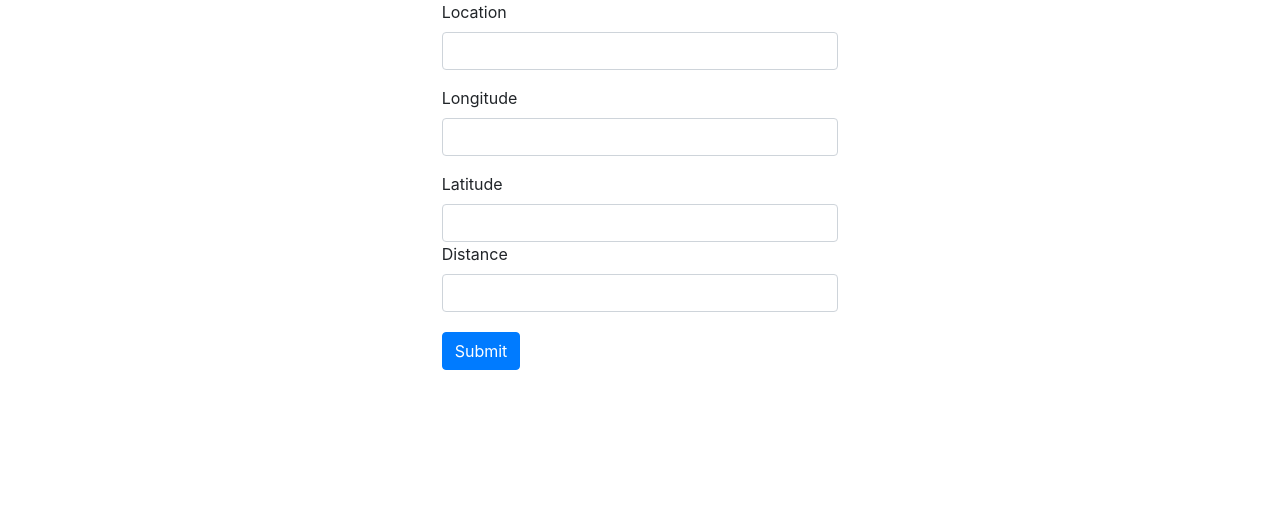
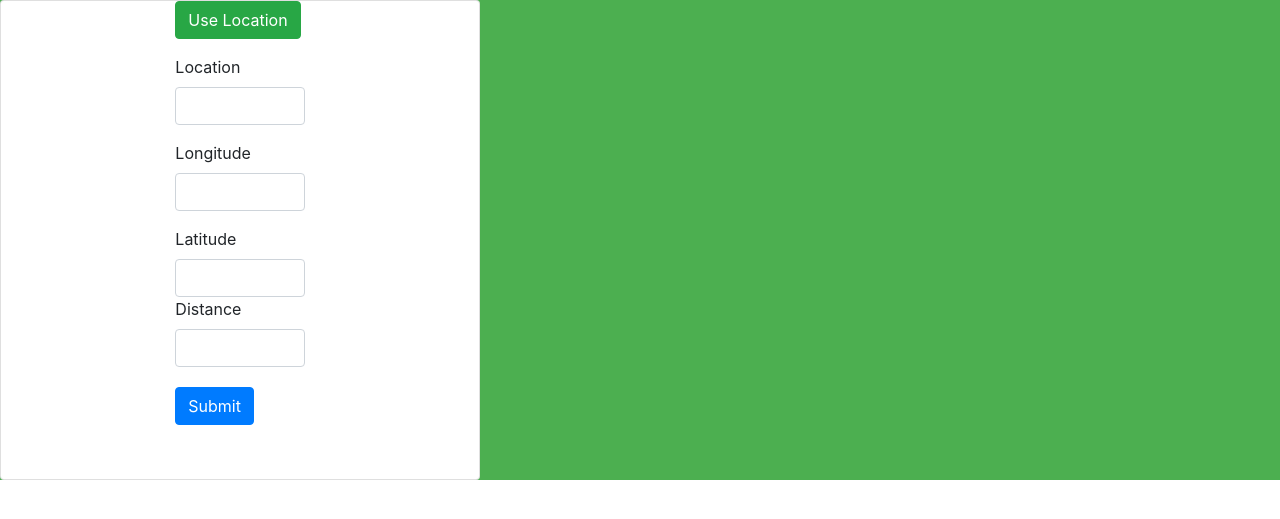
Before and after one commit to asifally/foodNearby, a Django app: page / in a window 1280 px wide. Shown: the top 519 px of the page. Run offline with Django 3.2, Linux system fonts and the light colour scheme; some libraries are stand-ins or nearby versions.

Commit message:
Trying to get user location

```diff
--- a/pages/templates/pages/base.html
+++ b/pages/templates/pages/base.html
@@ -10,6 +10,8 @@
             {% block title %}
             {% endblock %}
         </title>
+        {% block head %}
+        {% endblock %}
     </head>
     <body>
         <main>
--- a/pages/templates/pages/index.html
+++ b/pages/templates/pages/index.html
@@ -1,9 +1,38 @@
 {% extends "pages/base.html" %}
 
+{% block head %}
+<script>
+var x = document.getElementById("demo");
+
+function getLocation() {
+  if (navigator.geolocation) {
+    navigator.geolocation.getCurrentPosition(showPosition);
+  } else {
+    x.innerHTML = "Geolocation is not supported by this browser.";
+  }
+}
+
+function showPosition(position) {
+  x.innerHTML = "Latitude: " + position.coords.latitude +
+  "<br>Longitude: " + position.coords.longitude;
+}
+</script>
+{% endblock %}
+
+
 {% block content %}
+<div class="" style="background:#4CAF50; width: 100%; height: 100%;">
+    <div class="card" style="width: 30rem; height: 30rem;">
         <form action="{% url 'places' %}" method="post">
             {% csrf_token %}
             <div class="container-fluid">
+                <div class="row justify-content-center">
+                    <div class="col-4">
+                        <div class="form-group">
+                            <button type="button" onclick="getLocation()" class="btn btn-success">Use Location</button>
+                        </div>
+                    </div>
+                </div>
                 <div class="row justify-content-center">
                     <div class="col-4">
                         <div class="form-group">
@@ -39,4 +68,6 @@
                 </div>
             </div>
         </form>
+    </div>
+</div>
 {% endblock %}
```
Lines whose indentation alone changed are shown as unchanged.
